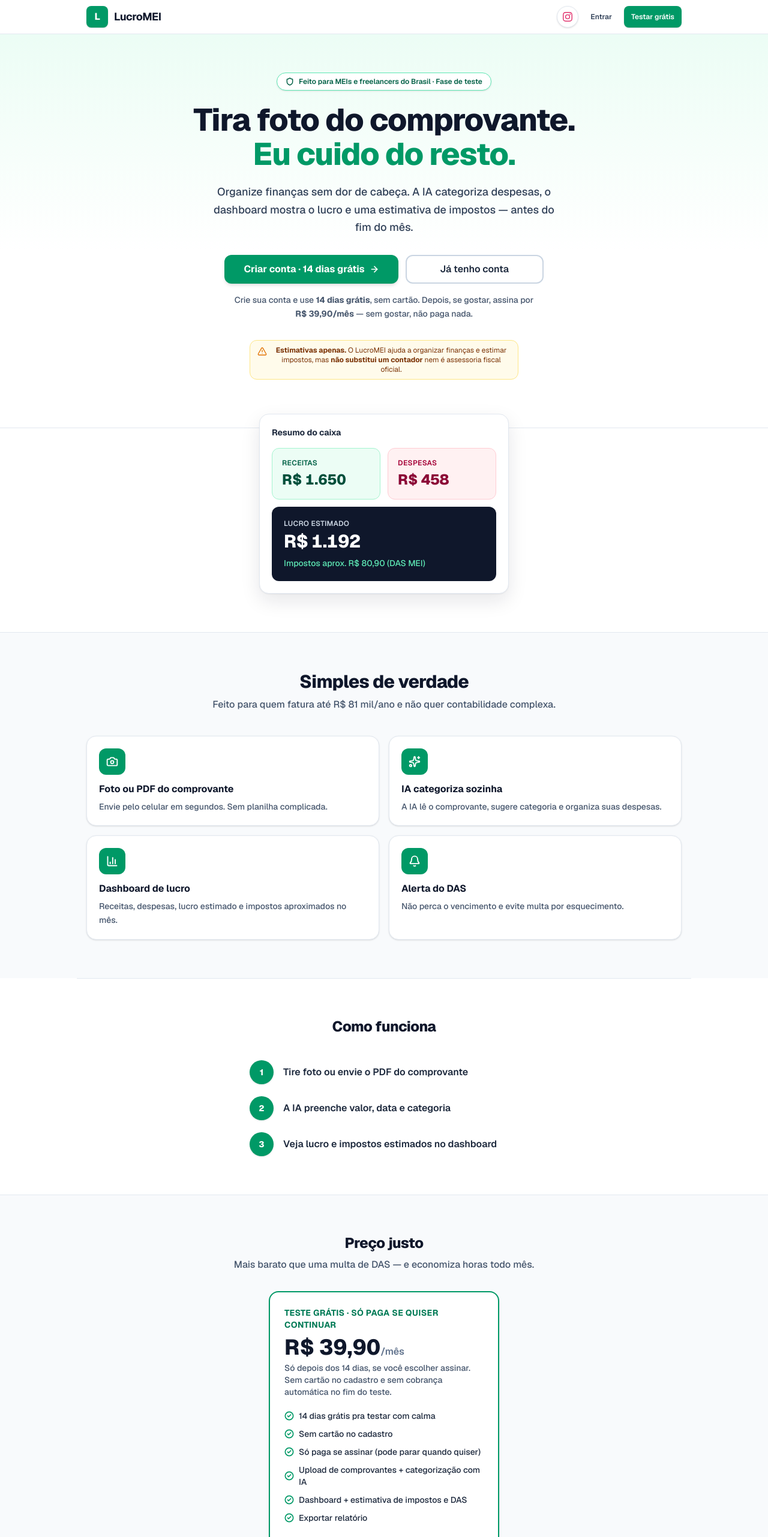
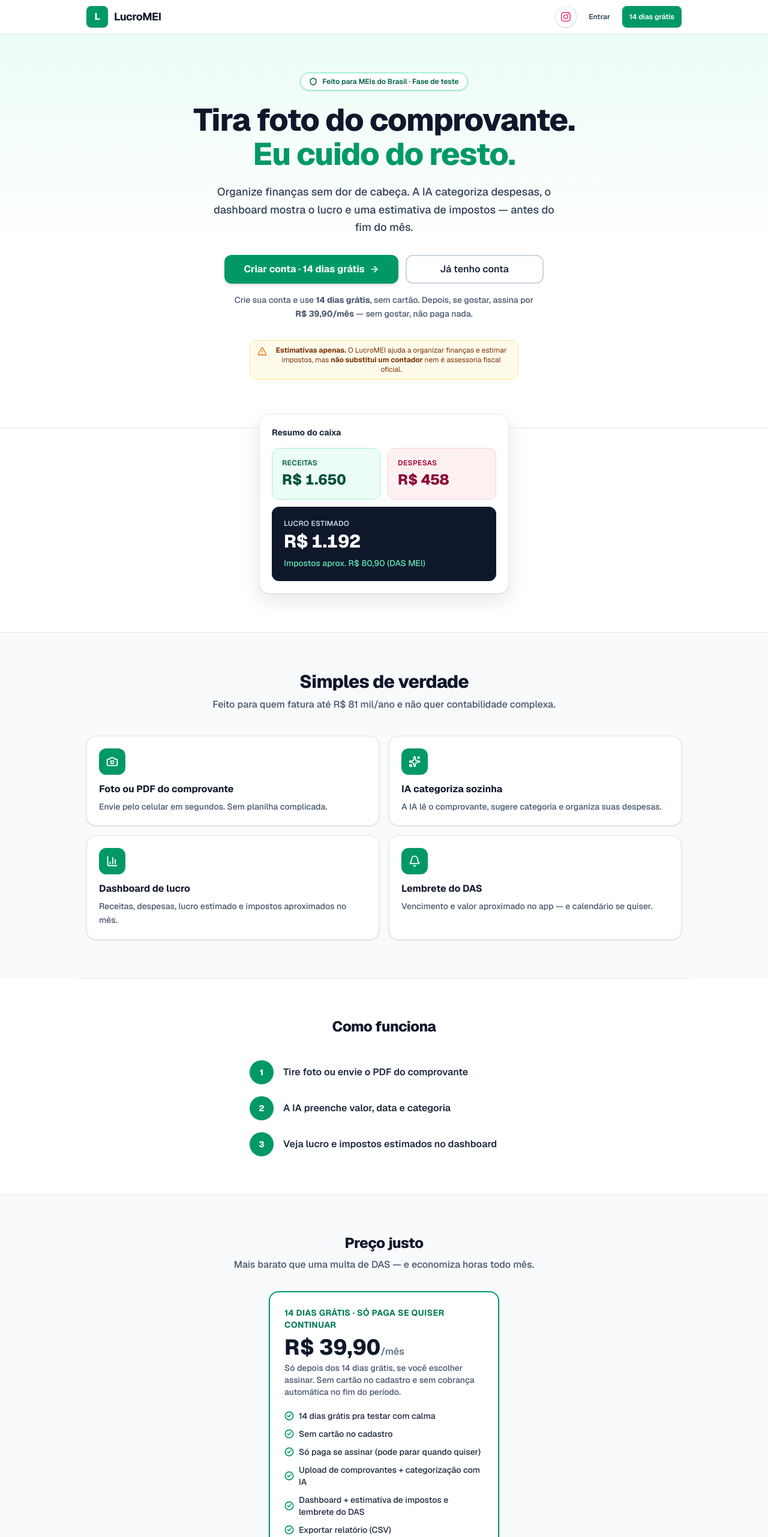
Before and after one commit to LucroMEI/LucroMei, a Next.js app: page / in a window 1280 px wide. Shown: the top 2563 px of the page at 60% size. Built offline with nearby package versions, Linux system fonts and the light colour scheme.

Commit message:
Align copy: 14 dias grátis, MEI focus, honest DAS and CSV claims.
Unify free-trial wording, drop freelancers from primary landing message, and clarify DAS reminder and CSV export on pricing.

```diff
--- a/src/app/(app)/assinatura/page.tsx
+++ b/src/app/(app)/assinatura/page.tsx
@@ -15,7 +15,7 @@ const features = [
   "Dashboard de receitas, despesas e lucro",
   "Estimativa de DAS e impostos",
   "Alertas de vencimento",
-  "Exportar relatórios CSV",
+  "Exportar relatório (CSV)",
 ];
 
 function AssinaturaInner() {
--- a/src/app/(app)/dashboard/page.tsx
+++ b/src/app/(app)/dashboard/page.tsx
@@ -287,7 +287,7 @@ export default function DashboardPage() {
 
       {settings?.subscription_status === "trialing" && settings.trial_ends_at && (
         <div className="rounded-2xl border border-emerald-200 bg-emerald-50 px-4 py-3 text-sm text-emerald-900">
-          Teste grátis ativo até{" "}
+          14 dias grátis ativos até{" "}
           <strong>{formatDateBR(settings.trial_ends_at.slice(0, 10))}</strong>.{" "}
           <Link href="/assinatura" className="font-semibold underline">
             Ver planos
--- a/src/app/(app)/trial-acabou/page.tsx
+++ b/src/app/(app)/trial-acabou/page.tsx
@@ -58,10 +58,10 @@ export default function TrialAcabouPage() {
             ) : null}
             {endLabel ? (
               <>
-                Seu teste grátis de 14 dias encerrou em <strong>{endLabel}</strong>.
+                Seus 14 dias grátis encerraram em <strong>{endLabel}</strong>.
               </>
             ) : (
-              <>Seu teste grátis de 14 dias encerrou.</>
+              <>Seus 14 dias grátis encerraram.</>
             )}
           </p>
           <p className="rounded-xl border border-amber-200 bg-amber-50/80 px-3 py-2.5 text-amber-950">
--- a/src/app/(auth)/cadastro/page.tsx
+++ b/src/app/(auth)/cadastro/page.tsx
@@ -175,7 +175,7 @@ export default function CadastroPage() {
                 <p className="rounded-lg bg-red-50 px-3 py-2 text-sm text-red-700">{error}</p>
               )}
               <Button type="submit" className="w-full" disabled={loading}>
-                {loading ? "Criando…" : "Começar teste grátis de 14 dias"}
+                {loading ? "Criando…" : "Começar 14 dias grátis"}
               </Button>
               <p className="text-center text-[11px] leading-relaxed text-slate-500">
                 Ao criar a conta, começam os 14 dias grátis (sem cartão). No fim do
--- a/src/app/(auth)/login/page.tsx
+++ b/src/app/(auth)/login/page.tsx
@@ -77,7 +77,7 @@ function LoginForm() {
       <CardHeader>
         <CardTitle>Entrar</CardTitle>
         <CardDescription>
-          Entre com e-mail e senha. O teste grátis de 14 dias começa no cadastro
+          Entre com e-mail e senha. Os 14 dias grátis começam no cadastro
           (sem cartão; só paga se assinar depois).
           {!isSupabaseConfigured() && (
             <span className="mt-1 block text-amber-700">
--- a/src/app/faq/page.tsx
+++ b/src/app/faq/page.tsx
@@ -5,7 +5,7 @@ import { LegalShell, H2, P } from "@/components/legal-shell";
 
 export const metadata: Metadata = {
   title: "Dúvidas frequentes (FAQ)",
-  description: "Perguntas e respostas sobre o LucroMEI, preços, DAS, privacidade e teste grátis.",
+  description: "Perguntas e respostas sobre o LucroMEI, preços, DAS, privacidade e 14 dias grátis.",
 };
 
 const faqs: { q: string; a: ReactNode }[] = [
@@ -13,9 +13,9 @@ const faqs: { q: string; a: ReactNode }[] = [
     q: "O que é o LucroMEI?",
     a: (
       <>
-        É um app simples para MEIs e freelancers organizarem finanças: você tira foto
-        ou envia PDF do comprovante, a ferramenta ajuda a categorizar e o dashboard
-        mostra receitas, despesas, lucro estimado e impostos aproximados (como o DAS).
+        É um app simples para MEIs organizarem finanças: você tira foto ou envia PDF
+        do comprovante, a ferramenta sugere categoria e o dashboard mostra receitas,
+        despesas, lucro estimado e impostos aproximados (como o DAS).
       </>
     ),
   },
@@ -46,12 +46,12 @@ const faqs: { q: string; a: ReactNode }[] = [
     ),
   },
   {
-    q: "Como funciona o teste grátis?",
+    q: "Como funcionam os 14 dias grátis?",
     a: (
       <>
-        No cadastro você cria a conta e já começa o teste de <strong>14 dias</strong>,
+        No cadastro você cria a conta e já começam os <strong>14 dias grátis</strong>,
         sem informar cartão. No fim do período, se quiser seguir, assina pelo app
-        (Stripe). <strong>Não cobramos sozinho</strong> no fim do teste. Se não
+        (Stripe). <strong>Não cobramos sozinho</strong> no fim do período. Se não
         assinar, o acesso fica bloqueado até haver um plano — e você não é cobrada.
       </>
     ),
--- a/src/app/layout.tsx
+++ b/src/app/layout.tsx
@@ -19,8 +19,8 @@ export const metadata: Metadata = {
     template: "%s · LucroMEI",
   },
   description:
-    "Organize finanças do MEI e freelancer: envie comprovante, IA categoriza, dashboard com lucro e estimativa de impostos.",
-  keywords: ["MEI", "freelancer", "impostos", "DAS", "finanças", "comprovante", "Brasil"],
+    "Organize finanças do MEI: envie comprovante, IA categoriza, dashboard com lucro e estimativa de impostos (DAS).",
+  keywords: ["MEI", "impostos", "DAS", "finanças", "comprovante", "Brasil", "LucroMEI"],
   applicationName: "LucroMEI",
   manifest: "/manifest.webmanifest",
   appleWebApp: {
--- a/src/app/page.tsx
+++ b/src/app/page.tsx
@@ -31,8 +31,8 @@ const features = [
   },
   {
     icon: Bell,
-    title: "Alerta do DAS",
-    desc: "Não perca o vencimento e evite multa por esquecimento.",
+    title: "Lembrete do DAS",
+    desc: "Vencimento e valor aproximado no app — e calendário se quiser.",
   },
 ];
 
@@ -63,7 +63,7 @@ export default function LandingPage() {
             </Link>
             <Link href="/cadastro">
               <Button size="sm" className="bg-emerald-600 font-semibold shadow-sm hover:bg-emerald-700">
-                Testar grátis
+                14 dias grátis
               </Button>
             </Link>
           </div>
@@ -76,7 +76,7 @@ export default function LandingPage() {
           <div className="mx-auto max-w-5xl px-4 pb-14 pt-10 text-center md:pb-20 md:pt-16">
             <div className="mb-5 inline-flex items-center gap-2 rounded-full border border-emerald-300 bg-white px-3.5 py-1.5 text-xs font-semibold text-emerald-800 shadow-sm">
               <Shield className="h-3.5 w-3.5 shrink-0" strokeWidth={2.5} />
-              Feito para MEIs e freelancers do Brasil · Fase de teste
+              Feito para MEIs do Brasil · Fase de teste
             </div>
 
             <h1 className="mx-auto max-w-3xl text-4xl font-extrabold leading-[1.1] tracking-tight text-slate-900 md:text-5xl lg:text-[3.25rem]">
@@ -219,15 +219,15 @@ export default function LandingPage() {
             </p>
             <div className="mx-auto mt-8 max-w-sm rounded-2xl border-2 border-emerald-600 bg-white p-6 text-left shadow-md">
               <p className="text-sm font-bold uppercase tracking-wide text-emerald-700">
-                Teste grátis · só paga se quiser continuar
+                14 dias grátis · só paga se quiser continuar
               </p>
               <p className="mt-2 text-4xl font-extrabold tabular-nums text-slate-900">
                 R$ 39,90
                 <span className="text-base font-semibold text-slate-500">/mês</span>
               </p>
               <p className="mt-1 text-sm font-medium text-slate-600">
-                Só depois dos 14 dias, se você escolher assinar. Sem cartão no
-                cadastro e sem cobrança automática no fim do teste.
+                Só depois dos 14 dias grátis, se você escolher assinar. Sem cartão no
+                cadastro e sem cobrança automática no fim do período.
               </p>
               <ul className="mt-5 space-y-2.5 text-sm font-medium text-slate-800">
                 {[
@@ -235,8 +235,8 @@ export default function LandingPage() {
                   "Sem cartão no cadastro",
                   "Só paga se assinar (pode parar quando quiser)",
                   "Upload de comprovantes + categorização com IA",
-                  "Dashboard + estimativa de impostos e DAS",
-                  "Exportar relatório",
+                  "Dashboard + estimativa de impostos e lembrete do DAS",
+                  "Exportar relatório (CSV)",
                 ].map((item) => (
                   <li key={item} className="flex items-center gap-2">
                     <CheckCircle2
@@ -302,7 +302,7 @@ export default function LandingPage() {
               size="lg"
               className="bg-white font-bold text-emerald-800 shadow-md hover:bg-emerald-50"
             >
-              Criar conta grátis
+              Criar conta · 14 dias grátis
               <ArrowRight className="h-4 w-4" strokeWidth={2.5} />
             </Button>
           </Link>
--- a/src/components/site-footer.tsx
+++ b/src/components/site-footer.tsx
@@ -17,7 +17,7 @@ export function SiteFooter() {
           <div>
             <p className="font-semibold text-emerald-700">LucroMEI</p>
             <p className="mt-1 max-w-xs text-xs text-slate-500">
-              Organização financeira para MEIs e freelancers. Estimativas apenas —
+              Organização financeira para MEIs do Brasil. Estimativas apenas —
               não substitui contador.
             </p>
             <div className="mt-3 space-y-1 text-xs text-slate-500">
--- a/src/components/trial-banner.tsx
+++ b/src/components/trial-banner.tsx
@@ -31,8 +31,8 @@ export function TrialBanner() {
           : "";
         setText(
           access.daysLeft <= 0
-            ? `Último dia do teste grátis${end ? ` (${end})` : ""}.`
-            : `Teste grátis: ${access.daysLeft} dia(s) restante(s)${end ? ` · até ${end}` : ""}.`
+            ? `Último dia dos 14 dias grátis${end ? ` (${end})` : ""}.`
+            : `14 dias grátis: ${access.daysLeft} dia(s) restante(s)${end ? ` · até ${end}` : ""}.`
         );
       } catch {
         // ignore
```
